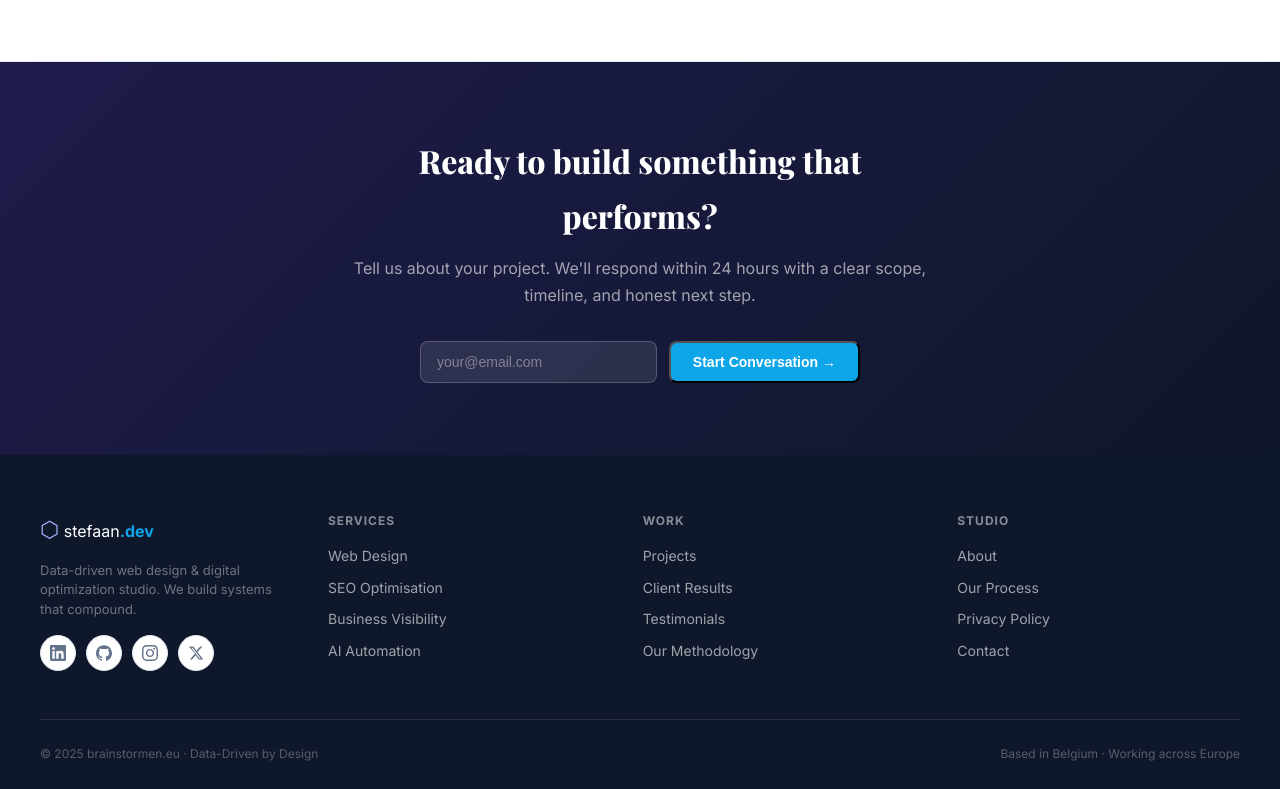
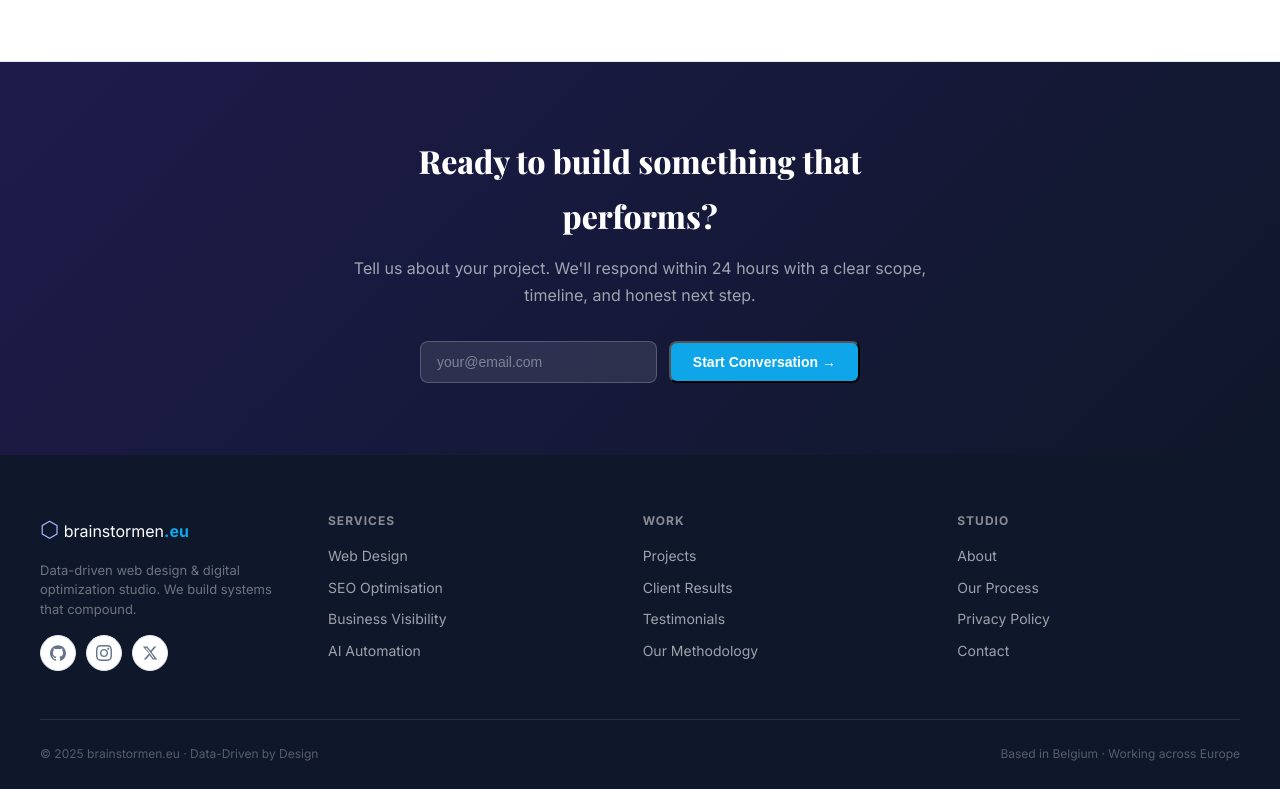
Before and after one commit to frankvanthuiz/stefaan-dev, a website: page index.html in a window 1280 px wide. Shown: the part 1846-2635 px from the top of the page. Drawn offline with nearby package versions, Linux system fonts and the light colour scheme.

Commit message:
Update logo to brainstormen.eu and remove LinkedIn link

```diff
--- a/index.html
+++ b/index.html
@@ -33,7 +33,7 @@
   <div class="header-inner">
     <a href="index.html" class="logo">
       <span class="logo-icon">⬡</span>
-      <span class="logo-text">stefaan<strong>.dev</strong></span>
+      <span class="logo-text">brainstormen<strong>.eu</strong></span>
     </a>
     <nav class="main-nav" id="main-nav">
       <a href="#services" data-i18n="nav.services">Services</a>
@@ -189,11 +189,10 @@
   <div class="footer-inner">
     <div class="footer-brand">
       <span class="logo-icon">⬡</span>
-      <span class="logo-text">stefaan<strong>.dev</strong></span>
+      <span class="logo-text">brainstormen<strong>.eu</strong></span>
       <p>Data-driven web design & digital optimization studio. We build systems that compound.</p>
       <div class="footer-social">
-        <a href="https://linkedin.com/in/stefaan" target="_blank" rel="noopener" class="footer-social-link" aria-label="LinkedIn"><svg viewBox="0 0 24 24"><path d="M20.447 20.452h-3.554v-5.569c0-1.328-.027-3.037-1.852-3.037-1.853 0-2.136 1.445-2.136 2.939v5.667H9.351V9h3.414v1.561h.046c.477-.9 1.637-1.85 3.37-1.85 3.601 0 4.267 2.37 4.267 5.455v6.286zM5.337 7.433c-1.144 0-2.063-.926-2.063-2.065 0-1.138.92-2.063 2.063-2.063 1.14 0 2.064.925 2.064 2.063 0 1.139-.925 2.065-2.064 2.065zm1.782 13.019H3.555V9h3.564v11.452zM22.225 0H1.771C.792 0 0 .774 0 1.729v20.542C0 23.227.792 24 1.771 24h20.451C23.2 24 24 23.227 24 22.271V1.729C24 .774 23.2 0 22.222 0h.003z"/></svg></a>
-        <a href="https://github.com/frankvanthuiz" target="_blank" rel="noopener" class="footer-social-link" aria-label="GitHub"><svg viewBox="0 0 24 24"><path d="M12 .297c-6.63 0-12 5.373-12 12 0 5.303 3.438 9.8 8.205 11.385.6.113.82-.258.82-.577 0-.285-.01-1.04-.015-2.04-3.338.724-4.042-1.61-4.042-1.61C4.422 18.07 3.633 17.7 3.633 17.7c-1.087-.744.084-.729.084-.729 1.205.084 1.838 1.236 1.838 1.236 1.07 1.835 2.809 1.305 3.495.998.108-.776.417-1.305.76-1.605-2.665-.3-5.466-1.332-5.466-5.93 0-1.31.465-2.38 1.235-3.22-.135-.303-.54-1.523.105-3.176 0 0 1.005-.322 3.3 1.23.96-.267 1.98-.399 3-.405 1.02.006 2.04.138 3 .405 2.28-1.552 3.285-1.23 3.285-1.23.645 1.653.24 2.873.12 3.176.765.84 1.23 1.91 1.23 3.22 0 4.61-2.805 5.625-5.475 5.92.42.36.81 1.096.81 2.22 0 1.606-.015 2.896-.015 3.286 0 .315.21.69.825.57C20.565 22.092 24 17.592 24 12.297c0-6.627-5.373-12-12-12"/></svg></a>
+<a href="https://github.com/frankvanthuiz" target="_blank" rel="noopener" class="footer-social-link" aria-label="GitHub"><svg viewBox="0 0 24 24"><path d="M12 .297c-6.63 0-12 5.373-12 12 0 5.303 3.438 9.8 8.205 11.385.6.113.82-.258.82-.577 0-.285-.01-1.04-.015-2.04-3.338.724-4.042-1.61-4.042-1.61C4.422 18.07 3.633 17.7 3.633 17.7c-1.087-.744.084-.729.084-.729 1.205.084 1.838 1.236 1.838 1.236 1.07 1.835 2.809 1.305 3.495.998.108-.776.417-1.305.76-1.605-2.665-.3-5.466-1.332-5.466-5.93 0-1.31.465-2.38 1.235-3.22-.135-.303-.54-1.523.105-3.176 0 0 1.005-.322 3.3 1.23.96-.267 1.98-.399 3-.405 1.02.006 2.04.138 3 .405 2.28-1.552 3.285-1.23 3.285-1.23.645 1.653.24 2.873.12 3.176.765.84 1.23 1.91 1.23 3.22 0 4.61-2.805 5.625-5.475 5.92.42.36.81 1.096.81 2.22 0 1.606-.015 2.896-.015 3.286 0 .315.21.69.825.57C20.565 22.092 24 17.592 24 12.297c0-6.627-5.373-12-12-12"/></svg></a>
         <a href="https://instagram.com/brainstormen.eu" target="_blank" rel="noopener" class="footer-social-link" aria-label="Instagram"><svg viewBox="0 0 24 24"><path d="M12 2.163c3.204 0 3.584.012 4.85.07 3.252.148 4.771 1.691 4.919 4.919.058 1.265.069 1.645.069 4.849 0 3.205-.012 3.584-.069 4.849-.149 3.225-1.664 4.771-4.919 4.919-1.266.058-1.644.07-4.85.07-3.204 0-3.584-.012-4.849-.07-3.26-.149-4.771-1.699-4.919-4.92-.058-1.265-.07-1.644-.07-4.849 0-3.204.013-3.583.07-4.849.149-3.227 1.664-4.771 4.919-4.919 1.266-.057 1.645-.069 4.849-.069zm0-2.163c-3.259 0-3.667.014-4.947.072-4.358.2-6.78 2.618-6.98 6.98-.059 1.281-.073 1.689-.073 4.948 0 3.259.014 3.668.072 4.948.2 4.358 2.618 6.78 6.98 6.98 1.281.058 1.689.072 4.948.072 3.259 0 3.668-.014 4.948-.072 4.354-.2 6.782-2.618 6.979-6.98.059-1.28.073-1.689.073-4.948 0-3.259-.014-3.667-.072-4.947-.196-4.354-2.617-6.78-6.979-6.98-1.281-.059-1.69-.073-4.949-.073zm0 5.838c-3.403 0-6.162 2.759-6.162 6.162s2.759 6.163 6.162 6.163 6.162-2.759 6.162-6.163c0-3.403-2.759-6.162-6.162-6.162zm0 10.162c-2.209 0-4-1.79-4-4 0-2.209 1.791-4 4-4s4 1.791 4 4c0 2.21-1.791 4-4 4zm6.406-11.845c-.796 0-1.441.645-1.441 1.44s.645 1.44 1.441 1.44c.795 0 1.439-.645 1.439-1.44s-.644-1.44-1.439-1.44z"/></svg></a>
         <a href="https://x.com/stefaandev" target="_blank" rel="noopener" class="footer-social-link" aria-label="X / Twitter"><svg viewBox="0 0 24 24"><path d="M18.244 2.25h3.308l-7.227 8.26 8.502 11.24H16.17l-4.714-6.231-5.401 6.231H2.747l7.73-8.835L1.254 2.25H8.08l4.713 6.231zm-1.161 17.52h1.833L7.084 4.126H5.117z"/></svg></a>
       </div>
```
